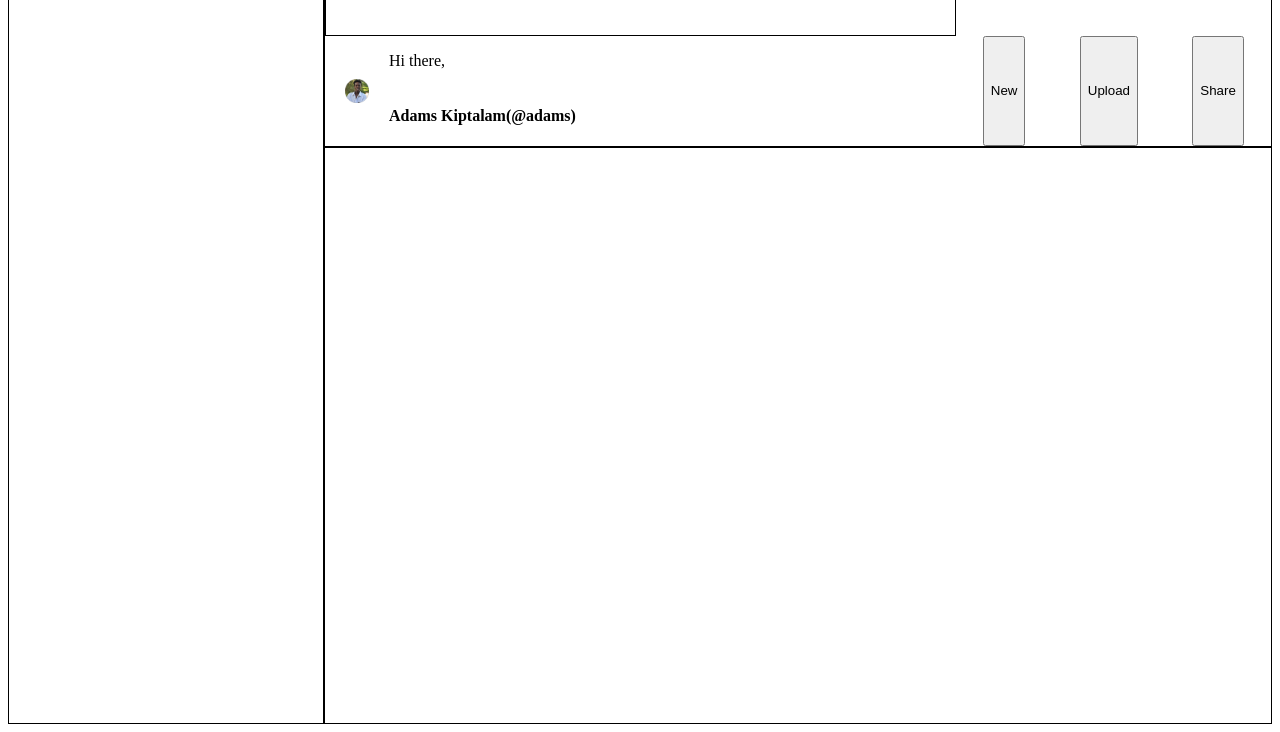
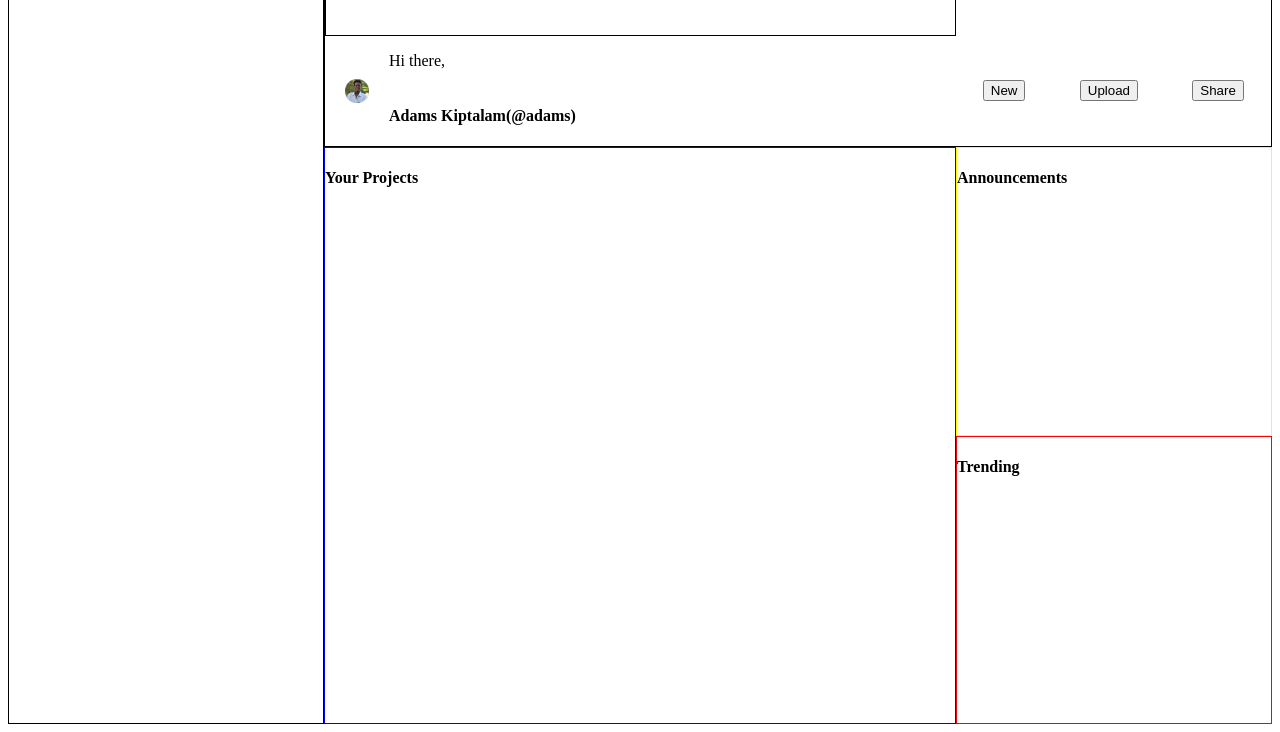
Before and after one commit to kiptalam1/Admin-Dashboard, a plain HTML site: page index.html in a window 1280 px wide. Shown: the part 84-816 px from the top of the page. Drawn offline with nearby package versions, Linux system fonts and the light colour scheme.

Commit message:
First main-content grid layout.

```diff
--- a/index.html
+++ b/index.html
@@ -39,7 +39,18 @@
             </div>
         </header>
         <aside class="sidebar"></aside>
-        <main class="main-content"></main>
+        <main class="main-content">
+            <div class="projects">
+                <h4>Your Projects</h4>
+
+            </div>
+            <div class="announcements">
+                <h4>Announcements</h4>
+            </div>
+            <div class="trending">
+                <h4>Trending</h4>
+            </div>
+        </main>
     </div>
 </body>
 </html>
--- a/styles.css
+++ b/styles.css
@@ -62,6 +62,7 @@
     display: flex;
     flex-direction: row;
     justify-content: space-around;
+    align-items: center;
 }
 .sidebar {
     border: 1px solid;
@@ -70,7 +71,27 @@
 }
 
 .main-content {
-    border: 1px solid;
     grid-column: 2 / -1;
-    grid-row: 2 / -1
+    grid-row: 2 / -1;
+    display: grid;
+    grid-template-columns: 2fr 1fr;
+    grid-template-rows: auto;
 }
+
+.main-content .projects {
+    border: 1px solid blue;
+    grid-column: 1 / 2;
+    grid-row: 1 / 3;
+}
+
+.main-content .announcements {
+    border: 1px solid yellow;
+    grid-column: 2 / 3;
+    grid-row: 1 / 2;
+}
+
+.main-content .trending {
+    border: 1px solid red;
+    grid-column: 2 / 3;
+    grid-row: 2 / 3;
+}
```
